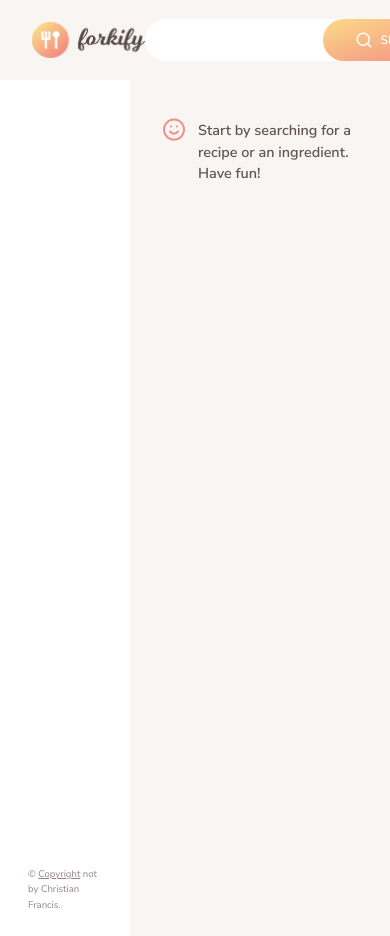
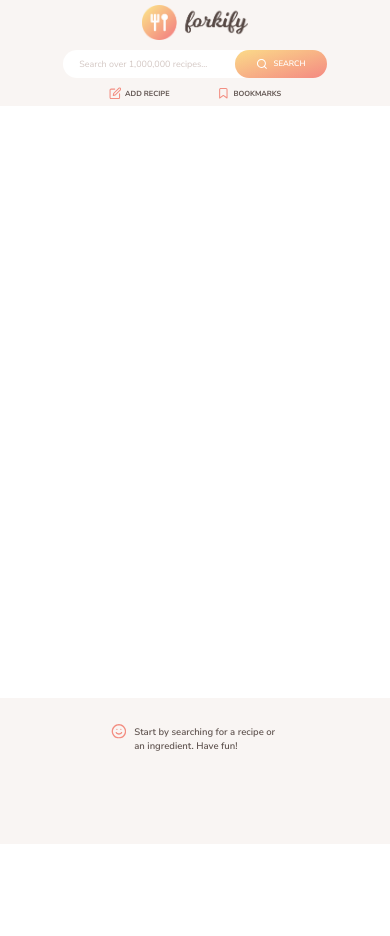
Before and after one commit to strongcurrentscf/forkify-recipe-app, a website built with Parcel: page index.html in a window 390 px wide. After the commit the page ends 844 px from the top, so only its background shows below. Built offline with nearby package versions, Linux system fonts and the light colour scheme.

Commit message:
Responsiveness added

```diff
--- a/src/js/controller.js
+++ b/src/js/controller.js
@@ -360,6 +360,10 @@ const controlAddRecipe = async function (newRecipe) {
   }
 };
 
+const newFeature = function () {
+  console.log('Welcome to the application!');
+};
+
 const init = function () {
   bookmarksView.addHandlerRender(controlBookmarks);
   recipeView.addHandlerRender(controlRecipes);
@@ -368,6 +372,7 @@ const init = function () {
   searchView.addHandlerSearch(controlSearchResults);
   paginationView.addHandlerClick(controlPagination);
   addRecipeView.addHandlerUpload(controlAddRecipe);
+  newFeature(); // just a test add
 };
 init();
 
--- a/src/sass/_base.scss
+++ b/src/sass/_base.scss
@@ -13,8 +13,10 @@ $gradient: linear-gradient(to right bottom, $color-grad-1, $color-grad-2);
 
 $bp-large: 78.15em; // 1250px
 $bp-medium: 61.25em; // 980px
-$bp-small: 37.5em; // 600px
+$bp-mediumer: 48em; // 768px
+$bp-small: 34.0625em; // 545px
 $bp-smallest: 31.25em; // 500px
+$bp-tiny: 21.875em; // 350px
 
 * {
   margin: 0;
@@ -33,14 +35,18 @@ html {
 
   @media only screen and (max-width: $bp-medium) {
     font-size: 50%;
-    // max-width: 100%; //
-    // height: 100vh; //
-    // margin: 0; //
-    // border-radius: 0; //
-
-    .container {
-      // height: 100vh; //
-    }
+  }
+  @media only screen and (max-width: $bp-mediumer) {
+    font-size: 37.5%;
+  }
+  @media only screen and (max-width: $bp-small) {
+    font-size: 35%;
+  }
+  @media only screen and (max-width: $bp-smallest) {
+    font-size: 33%;
+  }
+  @media only screen and (max-width: $bp-tiny) {
+    font-size: 30%;
   }
 }
 
@@ -53,6 +59,8 @@ body {
   background-size: cover;
   background-repeat: no-repeat;
   min-height: calc(100vh - 2 * 4vw);
+
+  // min-height: calc(100vh);
 }
 
 .container {
@@ -75,22 +83,31 @@ body {
     max-width: 100%;
     margin: 0;
     border-radius: 0;
+    min-height: calc(100vh);
   }
 
-  // Consider container grid-redesign at 750px and smaller screens
-
-  // make header flex column so that top is logo, then nav, then search
-  // Maybe 3-5 row list with pagination on swipe
-  // where recipe is displayed 'block' as side-drawer with back-button
-
   @media only screen and (max-width: $bp-medium) {
-    font-size: 50%;
-    // height: 100vh; //
+    // margin: 2rem;
+    // height: 100%;
+    min-height: calc(100vh);
   }
 
-  @media only screen and (max-width: $bp-small) {
+  @media only screen and (max-width: $bp-mediumer) {
+    // margin: 2rem;
+    min-height: calc(100vh);
   }
 
   @media only screen and (max-width: $bp-smallest) {
+    height: 100%;
+    margin: 0;
+    display: grid;
+
+    // Restructure grid layout
+    grid-template-rows: 20rem minmax(100rem, auto);
+    grid-template-columns: 1fr;
+    grid-template-areas:
+      'head'
+      'list'
+      'recipe';
   }
 }
--- a/src/sass/_components.scss
+++ b/src/sass/_components.scss
@@ -68,6 +68,10 @@
   display: flex;
   align-items: center;
   transition: all 0.2s;
+
+  @media only screen and (max-width: $bp-smallest) {
+    font-size: 1.75rem;
+  }
 
   svg {
     height: 1.6rem;
--- a/src/sass/_header.scss
+++ b/src/sass/_header.scss
@@ -9,6 +9,13 @@
     margin-left: 4rem;
     height: 4.6rem;
     display: block;
+
+    @media only screen and (max-width: $bp-mediumer) {
+      height: 6rem;
+    }
+    @media only screen and (max-width: $bp-smallest) {
+      height: 6.6rem;
+    }
   }
 }
 
@@ -44,10 +51,22 @@
     @media only screen and (max-width: $bp-medium) {
       width: auto;
 
-      &::placeholder {
-        color: white;
-      }
+      // &::placeholder {
+      //   color: white;
+      // }
     }
+
+    @media only screen and (max-width: $bp-mediumer) {
+      width: 25vw;
+    }
+
+    @media only screen and (max-width: $bp-smallest) {
+      width: 40vw;
+    }
+  }
+
+  @media only screen and (max-width: $bp-smallest) {
+    padding-left: 3rem;
   }
 
   &__btn {
@@ -60,14 +79,27 @@
   align-self: stretch;
   margin-right: 2.5rem;
 
+  @media only screen and (max-width: $bp-smallest) {
+    margin: 0;
+  }
+
   &__list {
     list-style: none;
     display: flex;
     height: 100%;
+
+    @media only screen and (max-width: $bp-smallest) {
+      justify-content: center;
+    }
   }
 
   &__item {
     position: relative;
+
+    @media only screen and (max-width: $bp-smallest) {
+      padding: 0 3rem;
+      margin-bottom: 1rem;
+    }
   }
 
   &__btn {
@@ -142,3 +174,21 @@
     opacity: 1;
   }
 }
+
+@media only screen and (max-width: $bp-smallest) {
+  body {
+    max-width: calc(100vw);
+  }
+
+  .container {
+    width: 100%;
+  }
+
+  .header {
+    flex-direction: column;
+
+    &__logo {
+      margin: 1rem auto 0 auto;
+    }
+  }
+}
--- a/src/sass/_preview.scss
+++ b/src/sass/_preview.scss
@@ -28,6 +28,11 @@
     margin-right: 2rem;
     position: relative;
     backface-visibility: hidden;
+
+    @media only screen and (max-width: $bp-smallest) {
+      flex: 0 0 6.8rem;
+      height: 6.8rem;
+    }
 
     &::before {
       content: '';
@@ -74,6 +79,11 @@
     max-width: 25rem;
     white-space: nowrap;
     overflow: hidden;
+
+    @media only screen and (max-width: $bp-smallest) {
+      font-size: 1.85rem;
+      max-width: 48rem;
+    }
   }
 
   &__publisher {
@@ -81,6 +91,10 @@
     color: $color-grey-dark-2;
     text-transform: uppercase;
     font-weight: 600;
+
+    @media only screen and (max-width: $bp-smallest) {
+      font-size: 1.35rem;
+    }
   }
 
   &__user-generated {
--- a/src/sass/_searchResults.scss
+++ b/src/sass/_searchResults.scss
@@ -39,4 +39,8 @@
   .twitter-link:visited {
     color: $color-grey-dark-2;
   }
+
+  @media only screen and (max-width: $bp-smallest) {
+    display: none;
+  }
 }
--- a/src/sass/_upload.scss
+++ b/src/sass/_upload.scss
@@ -11,6 +11,13 @@
   box-shadow: 0 4rem 6rem rgba(0, 0, 0, 0.25);
   z-index: 1000;
   transition: all 0.5s;
+
+  @media only screen and (max-width: $bp-smallest) {
+    width: 100%;
+  }
+  @media only screen and (max-width: $bp-small) {
+    width: 100%;
+  }
 
   .btn--close-modal {
     font-family: inherit;
@@ -57,6 +64,9 @@
       font-size: 1.5rem;
       font-weight: 600;
       color: inherit;
+      @media only screen and (max-width: $bp-smallest) {
+        font-size: 1.5rem;
+      }
     }
 
     & input {
```
